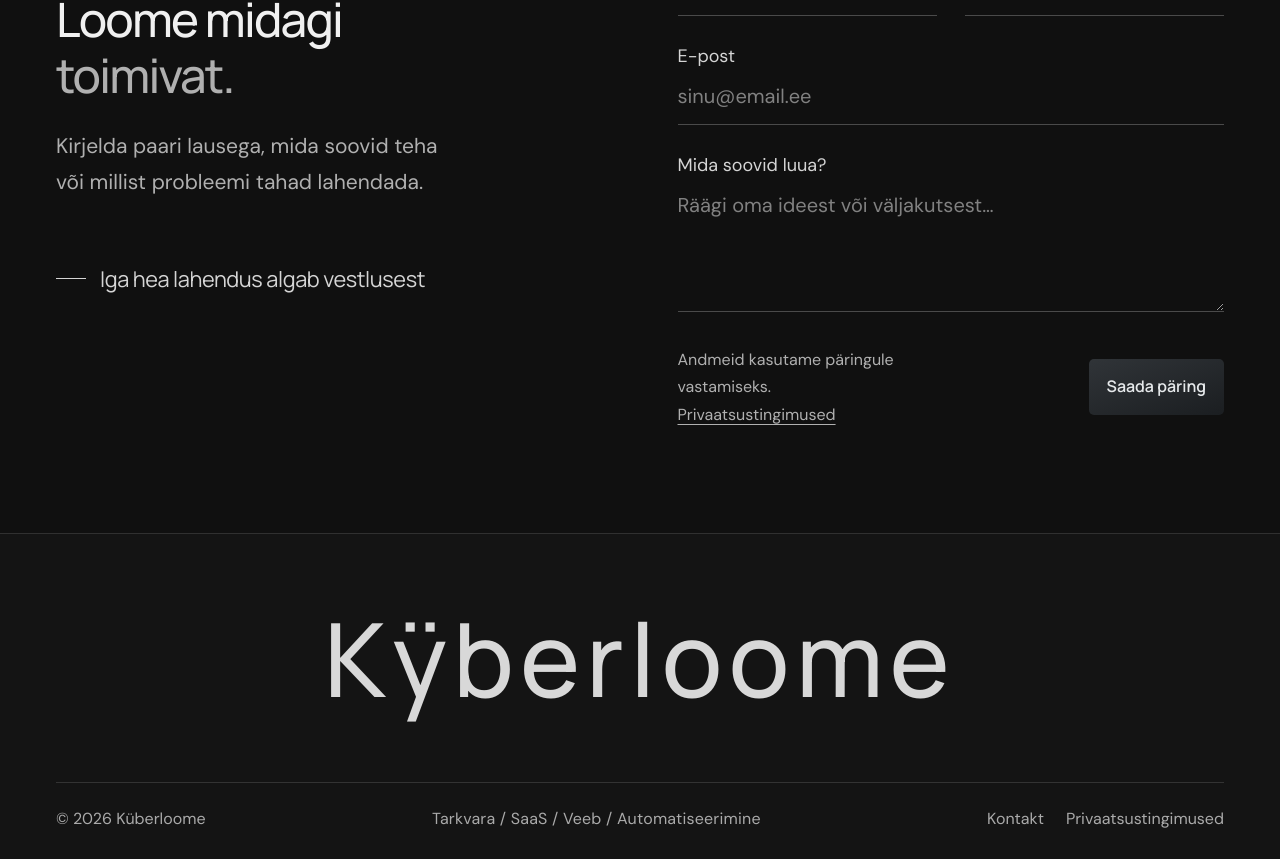
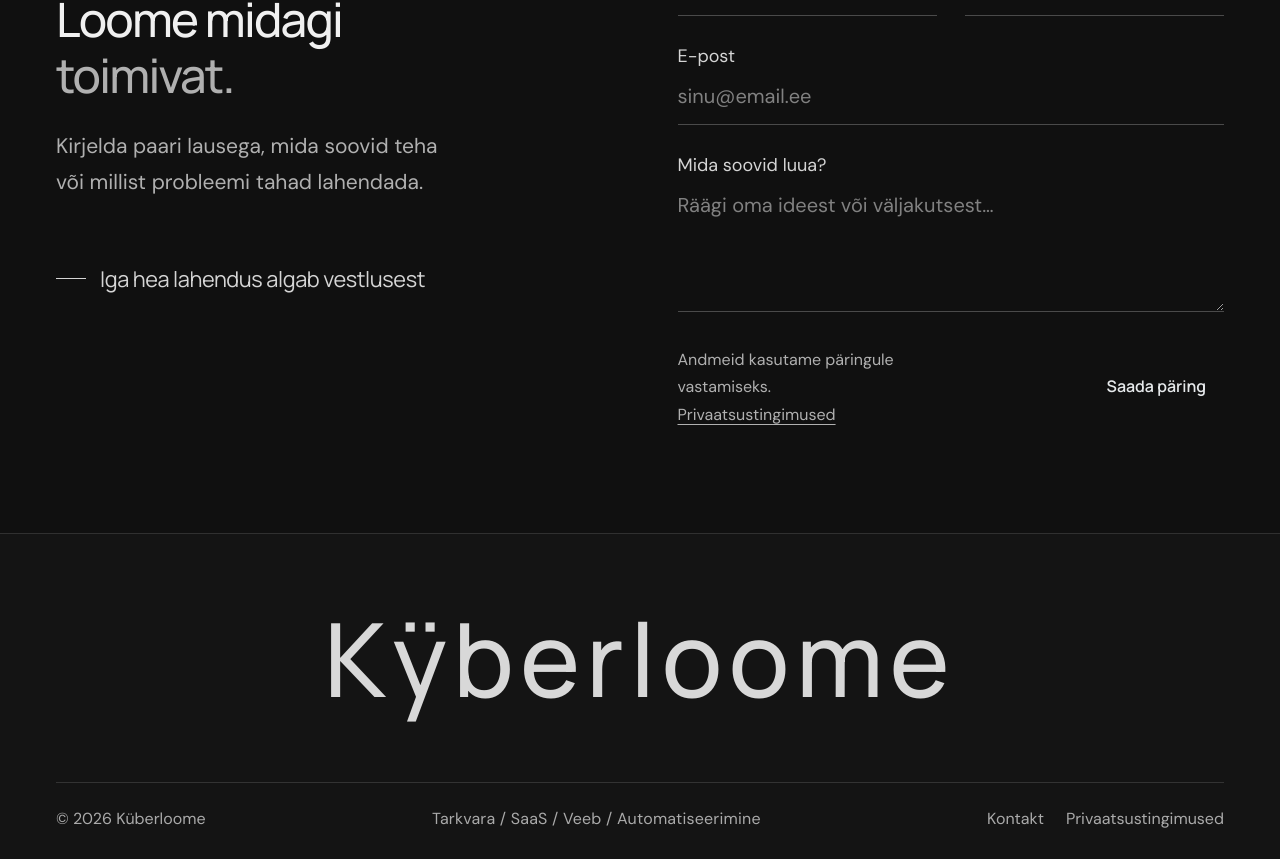
Before and after one commit to LauRRaud/Kyberloome, a Next.js app: page / in a window 1280 px wide. Shown: the part 4512-5371 px from the top of the page. Built offline with nearby package versions, Linux system fonts and the light colour scheme.

Commit message:
Keep submit button transparent with edge-only silver reflection

```diff
--- a/app/studio.css
+++ b/app/studio.css
@@ -141,9 +141,9 @@ header .nav-wrap{height:76px}
 .product:hover,.product:focus-within{border-color:#303030}
 .product::after{content:"";position:absolute;inset:0;border-radius:inherit;padding:1px;pointer-events:none;background:radial-gradient(240px circle at var(--light-x,50%) var(--light-y,0%),#f2f5f8 0%,#aab5bf 25%,#73808b55 55%,transparent 75%);mask:linear-gradient(#fff 0 0) content-box,linear-gradient(#fff 0 0);mask-composite:exclude;-webkit-mask:linear-gradient(#fff 0 0) content-box,linear-gradient(#fff 0 0);-webkit-mask-composite:xor;opacity:0;transition:opacity .25s}
 .product:hover::after,.product:focus-within::after{opacity:1}
-.form-bottom .button{position:relative;isolation:isolate;overflow:hidden;border:0;box-shadow:none;background:linear-gradient(160deg,#303438,#1b1e21);padding:18px}
-.form-bottom .button:hover:not(:disabled){background:linear-gradient(160deg,#303438,#1b1e21);transform:none}
-.form-bottom .button::before{content:"";position:absolute;inset:0;z-index:-1;pointer-events:none;background:radial-gradient(100px circle at var(--light-x,50%) var(--light-y,0%),#ecf3fa44,#aabac522 35%,transparent 75%);opacity:0;transition:opacity .25s}
+.form-bottom .button{position:relative;isolation:isolate;overflow:hidden;border:0;box-shadow:none;background:transparent;padding:18px}
+.form-bottom .button:hover:not(:disabled),.form-bottom .button:active:not(:disabled){background:transparent;transform:none}
+.form-bottom .button::before{content:"";position:absolute;inset:0;border-radius:inherit;padding:1px;pointer-events:none;background:radial-gradient(120px circle at var(--light-x,50%) var(--light-y,0%),#f2f5f8,#aab5bf 25%,#73808b55 55%,transparent 75%);-webkit-mask:linear-gradient(#fff 0 0) content-box,linear-gradient(#fff 0 0);-webkit-mask-composite:xor;mask:linear-gradient(#fff 0 0) content-box,linear-gradient(#fff 0 0);mask-composite:exclude;opacity:0;transition:opacity .25s}
 .form-bottom .button:hover:not(:disabled)::before,.form-bottom .button:focus-visible::before{opacity:1}
 @media(hover:none){.product::after,.form-bottom .button::before{display:none}}
 @media(prefers-reduced-motion:reduce){.product::after,.form-bottom .button::before{transition:none}}
```
